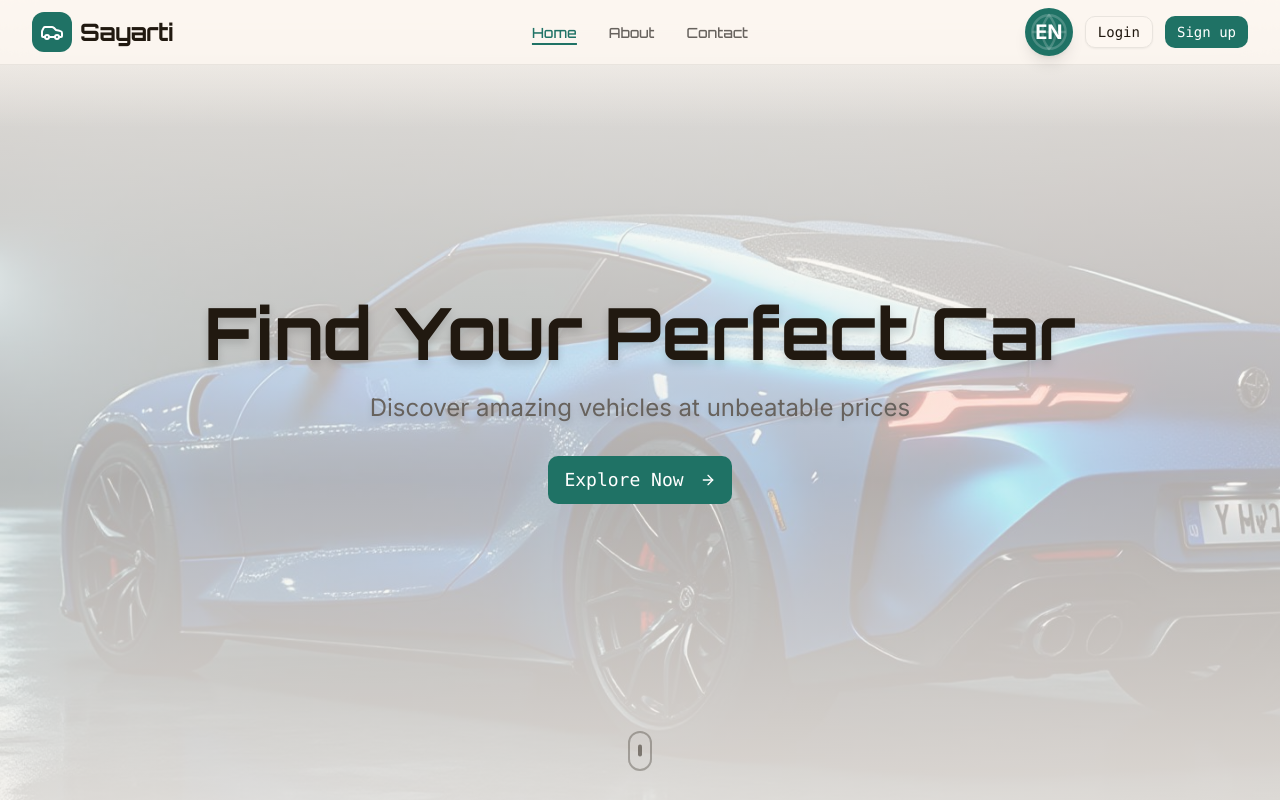
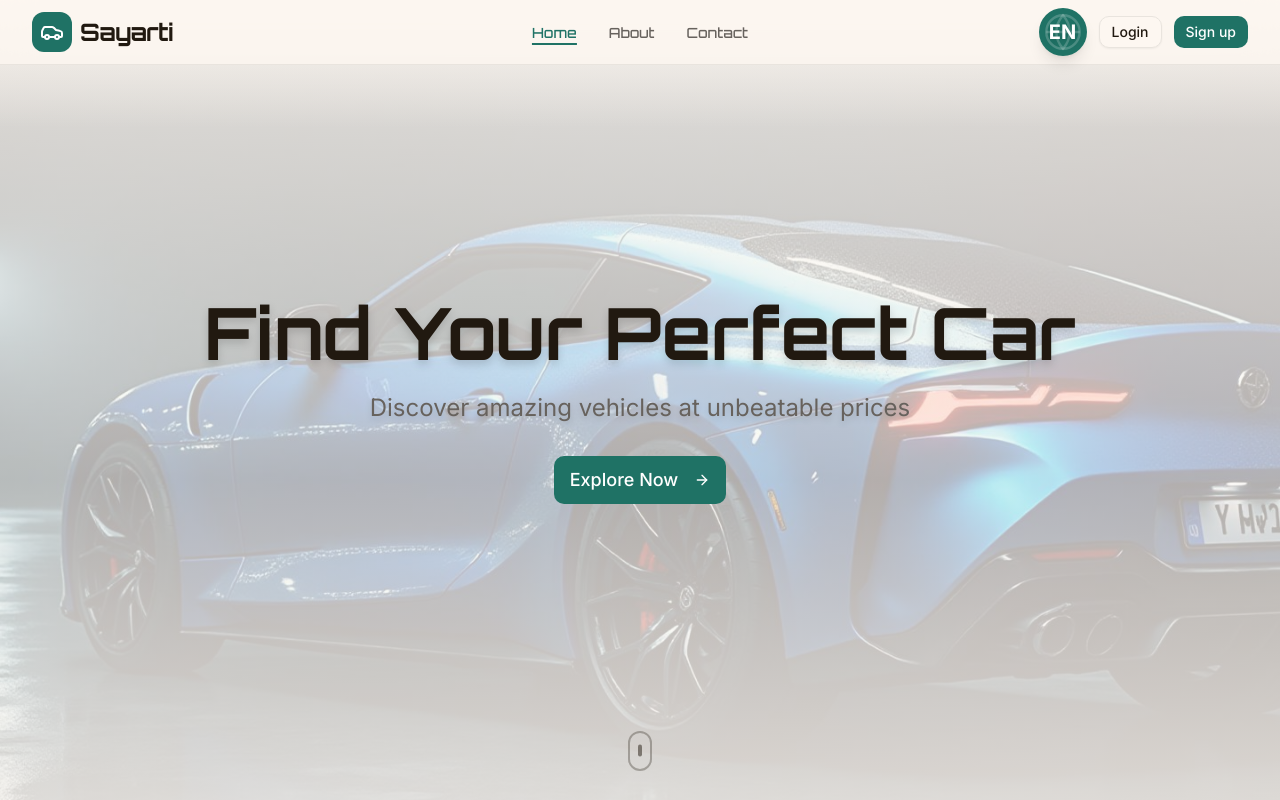
Before and after one commit to Mohamedemad456/GP, a React (Vite) app in the folder frontend/: page / in a window 1280 px wide. Shown: the top 800 px of the page. Built offline with nearby package versions, Linux system fonts and the light colour scheme.

Commit message:
feat(frontend): add another arabic font

```diff
--- a/frontend/src/components/Navbar.tsx
+++ b/frontend/src/components/Navbar.tsx
@@ -125,7 +125,7 @@
                     <Button
                       variant="outline"
                       size="sm"
-                      className="transition-smooth hover:bg-primary hover:text-primary-foreground hover:border-primary font-mono"
+                      className="transition-smooth hover:bg-primary hover:text-primary-foreground hover:border-primary font-sans"
                     >
                       {t("navigation.login")}
                     </Button>
@@ -141,7 +141,7 @@
                   >
                     <Button
                       size="sm"
-                      className="bg-primary text-primary-foreground hover:glow-primary transition-smooth font-mono"
+                      className="bg-primary text-primary-foreground hover:glow-primary transition-smooth font-sans"
                     >
                       {t("auth.signUp")}
                     </Button>
@@ -160,7 +160,7 @@
                   >
                     <Button
                       size="sm"
-                      className="bg-primary text-primary-foreground hover:glow-primary transition-smooth font-mono"
+                      className="bg-primary text-primary-foreground hover:glow-primary transition-smooth font-sans"
                     >
                       {t("auth.signUp")}
                     </Button>
@@ -174,7 +174,7 @@
                     <Button
                       variant="outline"
                       size="sm"
-                      className="transition-smooth hover:bg-primary hover:text-primary-foreground hover:border-primary font-mono"
+                      className="transition-smooth hover:bg-primary hover:text-primary-foreground hover:border-primary font-sans"
                     >
                       {t("navigation.login")}
                     </Button>
--- a/frontend/src/index.css
+++ b/frontend/src/index.css
@@ -1,4 +1,4 @@
-@import url('https://fonts.googleapis.com/css2?family=Inter:wght@400;500;600;700&family=Orbitron:wght@500;600;700&display=swap');
+@import url('https://fonts.googleapis.com/css2?family=Inter:wght@400;500;600;700&family=Orbitron:wght@500;600;700&family=Cairo:wght@400;500;600;700&display=swap');
 @import "tailwindcss";
 
 @custom-variant dark (&:is(.dark *));
@@ -40,6 +40,11 @@
   --font-sans: "Inter", system-ui, -apple-system, "Segoe UI", Roboto, "Helvetica Neue", Arial, sans-serif, "Apple Color Emoji", "Segoe UI Emoji", "Segoe UI Symbol";
   --font-heading: "Orbitron", "Inter", system-ui, -apple-system, "Segoe UI", Roboto, "Helvetica Neue", Arial, sans-serif;
   --font-mono: "SF Mono", Monaco, "Cascadia Code", "Roboto Mono", Consolas, "Courier New", monospace;
+}
+
+html[lang="ar"] {
+  --font-sans: "Cairo", "Inter", system-ui, -apple-system, "Segoe UI", Roboto, "Helvetica Neue", Arial, sans-serif;
+  --font-heading: "Cairo", "Inter", system-ui, -apple-system, "Segoe UI", Roboto, "Helvetica Neue", Arial, sans-serif;
 }
 
 .dark {
--- a/frontend/src/lib/ui/button.tsx
+++ b/frontend/src/lib/ui/button.tsx
@@ -5,7 +5,7 @@
 import { cn } from "@/lib/utils"
 
 const buttonVariants = cva(
-  "inline-flex items-center justify-center gap-2 whitespace-nowrap rounded-md text-sm font-medium font-mono transition-all disabled:pointer-events-none disabled:opacity-50 [&_svg]:pointer-events-none [&_svg:not([class*='size-'])]:size-4 shrink-0 [&_svg]:shrink-0 outline-none focus-visible:border-ring focus-visible:ring-ring/50 focus-visible:ring-[3px] aria-invalid:ring-destructive/20 dark:aria-invalid:ring-destructive/40 aria-invalid:border-destructive",
+  "inline-flex items-center justify-center gap-2 whitespace-nowrap rounded-md text-sm font-medium font-sans transition-all disabled:pointer-events-none disabled:opacity-50 [&_svg]:pointer-events-none [&_svg:not([class*='size-'])]:size-4 shrink-0 [&_svg]:shrink-0 outline-none focus-visible:border-ring focus-visible:ring-ring/50 focus-visible:ring-[3px] aria-invalid:ring-destructive/20 dark:aria-invalid:ring-destructive/40 aria-invalid:border-destructive",
   {
     variants: {
       variant: {
--- a/frontend/src/pages/(public)/home.tsx
+++ b/frontend/src/pages/(public)/home.tsx
@@ -49,7 +49,7 @@
               >
                 <Button
                   size="lg"
-                  className="bg-primary text-primary-foreground hover:glow-primary transition-smooth font-mono text-lg px-8 py-6"
+                  className="bg-primary text-primary-foreground hover:glow-primary transition-smooth font-sans text-lg px-8 py-6"
                 >
                   {t("hero.cta")}
                   <ArrowRight
```
